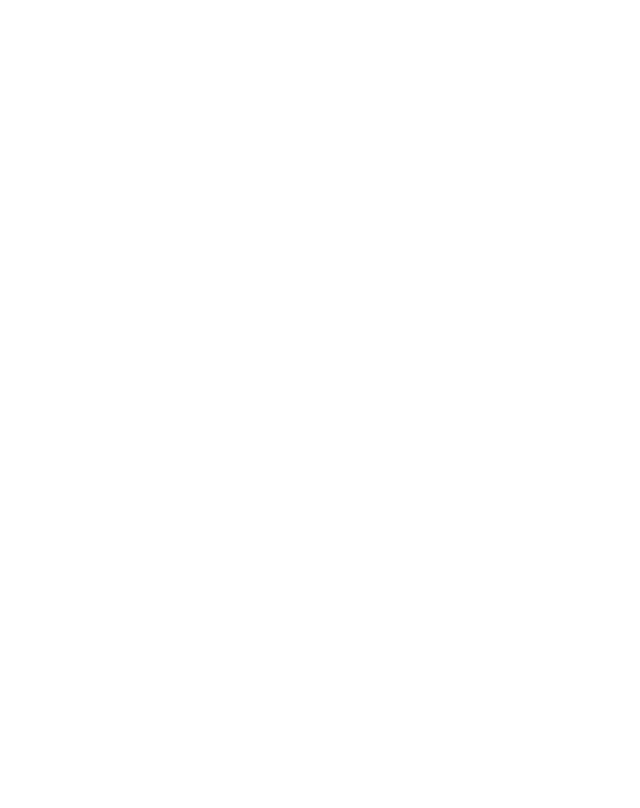
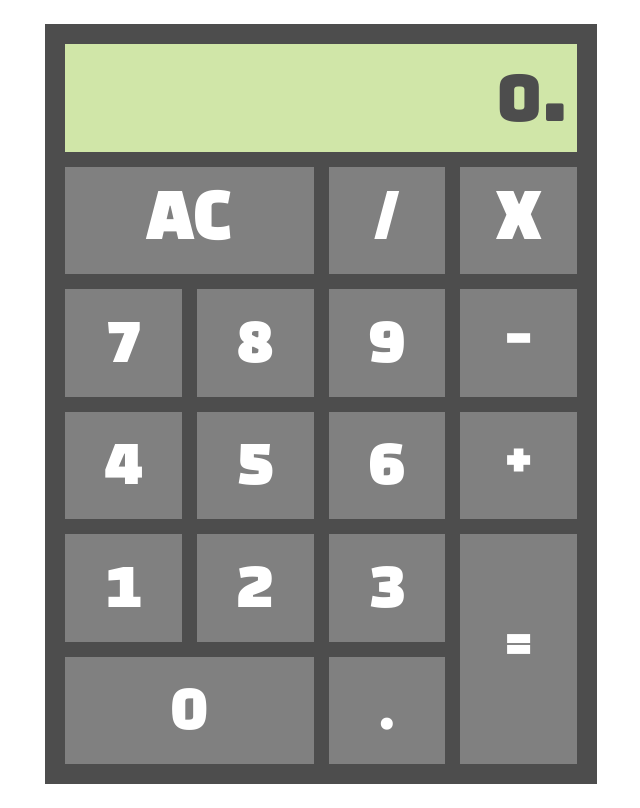
Before and after one commit to cbl0011/js-calculator, a plain HTML site: page index.html in a window 1280 px wide. Shown: the whole page, without its empty margins (319-959 px from the left). Drawn offline with Linux system fonts and the light colour scheme.

Commit message:
Construct basic layout

```diff
--- a/index.html
+++ b/index.html
@@ -4,10 +4,31 @@
 <head>
     <meta charset="UTF-8">
     <title>Calculator</title>
+    <link href="https://fonts.googleapis.com/css?family=Black+Han+Sans|Bungee&display=swap" rel="stylesheet">
+    <link rel="stylesheet" type="text/css" href="style.css">
 </head>
 
 <body>
-
+    <div id="calc-container">
+        <div id="display">0.</div>
+        <div class="calc-button" id="zero">0</div>
+        <div class="calc-button" id="one">1</div>
+        <div class="calc-button" id="two">2</div>
+        <div class="calc-button" id="three">3</div>
+        <div class="calc-button" id="four">4</div>
+        <div class="calc-button" id="five">5</div>
+        <div class="calc-button" id="six">6</div>
+        <div class="calc-button" id="seven">7</div>
+        <div class="calc-button" id="eight">8</div>
+        <div class="calc-button" id="nine">9</div>
+        <div class="calc-button" id="decimal">.</div>
+        <div class="calc-button" id="add">+</div>
+        <div class="calc-button" id="subtract">-</div>
+        <div class="calc-button" id="multiply">X</div>
+        <div class="calc-button" id="divide">/</div>
+        <div class="calc-button" id="clear">AC</div>
+        <div class="calc-button" id="equals">=</div>
+    </div>
 </body>
 <script src="script.js"></script>
 
--- a/style.css
+++ b/style.css
@@ -0,0 +1,110 @@
+#calc-container {
+    display: grid;
+    width: 40vw;
+    min-width: 300px;
+    height: 90vh;
+    margin: 3vh auto;
+    padding: 20px;
+    grid-template-areas: "disp disp disp disp"
+                         "clear clear div mult"
+                         "seven eight nine sub"
+                         "four five six add"
+                         "one two three equals"
+                         "zero zero dec equals";
+    grid-template-rows: repeat(6, 1fr);
+    grid-template-columns: repeat(4, 1fr);
+    grid-gap: 15px;
+    background-color: #4D4D4D;
+}
+
+.calc-button {
+    display: grid;
+    align-content: center;
+    justify-content: center;
+    color: #FFFFFF;
+    background-color: #808080;
+    width: 100%;
+    height: 100%;
+    font-family: 'Black Han Sans', sans-serif;
+    font-size: 64px;
+}
+
+#display {
+    display: grid;
+    align-content: center;
+    justify-content: end;
+    font-family: 'Bungee', cursive;
+    padding: 0 10px;
+    font-size: 64px;
+    grid-area: disp;
+    background-color: #D0E6A8;
+    color: #4D4D4D;
+}
+
+#clear {
+    grid-area: clear;
+}
+
+#zero {
+    grid-area: zero;
+}
+
+#one {
+    grid-area: one;
+}
+
+#two {
+    grid-area: two;
+}
+
+#three {
+    grid-area: three;
+}
+
+#four {
+    grid-area: four;
+}
+
+#five {
+    grid-area: five;
+}
+
+#six {
+    grid-area: six;
+}
+
+#seven {
+    grid-area: seven;
+}
+
+#eight {
+    grid-area: eight;
+}
+
+#nine {
+    grid-area: nine;
+}
+
+#divide {
+    grid-area: div;
+}
+
+#multiply {
+    grid-area: mult;
+}
+
+#subtract {
+    grid-area: sub;
+}
+
+#add {
+    grid-area: add;
+}
+
+#decimal {
+    grid-area: dec;
+}
+
+#equals {
+    grid-area: equals;
+}
```
